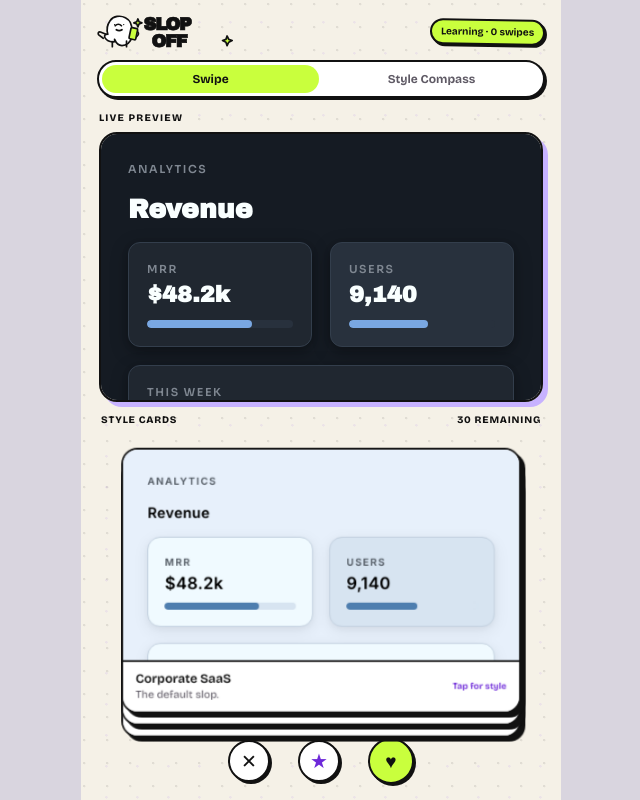
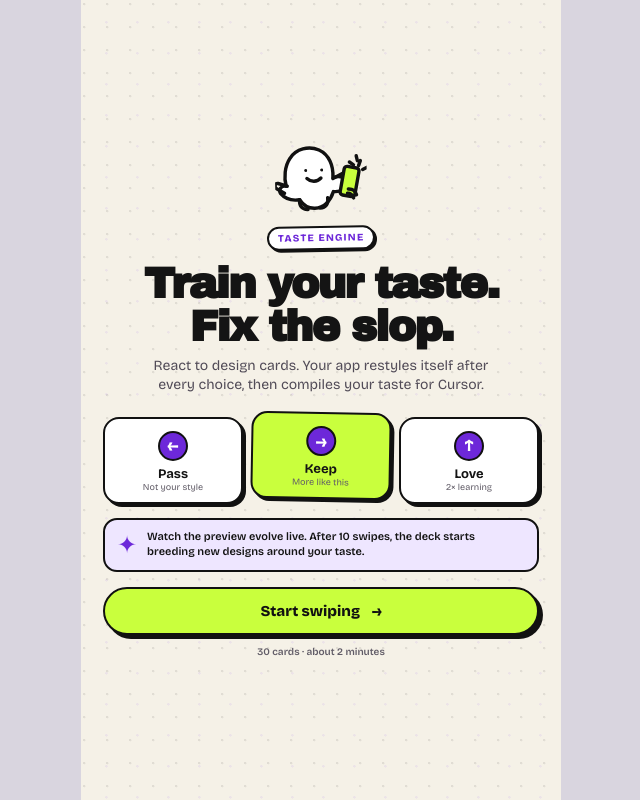
Before and after one commit to lukataylo/high-bar, a React (Vite) app: page / in a window 1280 px wide. Shown: the whole page, without its empty margins (319-959 px from the left). Built offline with nearby package versions, Linux system fonts and the light colour scheme.

Commit message:
feat: add guided onboarding and browser preview chrome
Co-authored-by: lukataylo <lukataylo@users.noreply.github.com>

```diff
--- a/src/App.tsx
+++ b/src/App.tsx
@@ -28,6 +28,7 @@ const SESSION_CARD_COUNT = 30;
 type Tab = "swipe" | "compass";
 
 export default function App() {
+  const [showOnboarding, setShowOnboarding] = useState(true);
   const [state, setState] = useState<TasteState>(initialState);
   const [tab, setTab] = useState<Tab>("swipe");
   const [tasteFile, setTasteFile] = useState<TasteFile | null>(null);
@@ -101,6 +102,52 @@ export default function App() {
           ? "Breeding"
           : "Learning";
 
+  if (showOnboarding) {
+    return (
+      <div className="app onboarding">
+        <div className="onboarding-logo">
+          <SlopOffLogo />
+        </div>
+        <div className="onboarding-copy">
+          <span className="onboarding-kicker">Taste Engine</span>
+          <h1>Train your taste.<br />Fix the slop.</h1>
+          <p>
+            React to design cards. Your app restyles itself after every choice,
+            then compiles your taste for Cursor.
+          </p>
+        </div>
+        <div className="swipe-guide">
+          <div className="swipe-step">
+            <span className="swipe-icon">←</span>
+            <strong>Pass</strong>
+            <small>Not your style</small>
+          </div>
+          <div className="swipe-step featured">
+            <span className="swipe-icon">→</span>
+            <strong>Keep</strong>
+            <small>More like this</small>
+          </div>
+          <div className="swipe-step">
+            <span className="swipe-icon">↑</span>
+            <strong>Love</strong>
+            <small>2× learning</small>
+          </div>
+        </div>
+        <div className="evolution-note">
+          <span>✦</span>
+          <p>
+            Watch the preview evolve live. After 10 swipes, the deck starts
+            breeding new designs around your taste.
+          </p>
+        </div>
+        <button className="start-button" onClick={() => setShowOnboarding(false)}>
+          Start swiping <span>→</span>
+        </button>
+        <small className="onboarding-foot">30 cards · about 2 minutes</small>
+      </div>
+    );
+  }
+
   return (
     <div className="app">
       <div className="topbar">
@@ -129,7 +176,14 @@ export default function App() {
               Live preview
             </div>
             <div className="mirror-frame">
-              <MockUI tokens={tokens} layout="dashboard" />
+              <div className="browser-bar">
+                <div className="browser-dots"><i /><i /><i /></div>
+                <div className="browser-address">your-app.local</div>
+                <span className="browser-more">•••</span>
+              </div>
+              <div className="browser-content">
+                <MockUI tokens={tokens} layout="dashboard" />
+              </div>
             </div>
           </div>
 
--- a/src/app.css
+++ b/src/app.css
@@ -7,7 +7,7 @@
 }
 
 .mirror-panel {
-  padding: 8px 18px 12px;
+  padding: 8px 18px 10px;
 }
 
 .mirror-tag {
@@ -16,7 +16,7 @@
   font-size: 10px;
   color: #111111;
   font-weight: 800;
-  margin-bottom: 8px;
+  margin-bottom: 3px;
   text-transform: uppercase;
   letter-spacing: 0.12em;
 }
@@ -29,7 +29,64 @@
   box-shadow: 5px 5px 0 #c7b2ff;
 }
 
-.mirror-frame .mirror {
+.browser-bar {
+  height: 29px;
+  display: grid;
+  grid-template-columns: 50px 1fr 34px;
+  align-items: center;
+  gap: 6px;
+  padding: 0 8px;
+  color: #514b57;
+  background: #ffffff;
+  border-bottom: 2px solid #111111;
+  font-size: 9px;
+}
+
+.browser-dots {
+  display: flex;
+  gap: 4px;
+}
+
+.browser-dots i {
+  width: 7px;
+  height: 7px;
+  background: #c9ff3d;
+  border: 1.5px solid #111111;
+  border-radius: 999px;
+}
+
+.browser-dots i:nth-child(2) {
+  background: #c7b2ff;
+}
+
+.browser-dots i:nth-child(3) {
+  background: #ffffff;
+}
+
+.browser-address {
+  overflow: hidden;
+  padding: 3px 10px;
+  text-align: center;
+  text-overflow: ellipsis;
+  white-space: nowrap;
+  background: #f3f0f5;
+  border: 1.5px solid #111111;
+  border-radius: 999px;
+  font-family: "IBM Plex Mono", monospace;
+}
+
+.browser-more {
+  text-align: right;
+  font-weight: 900;
+  letter-spacing: 1px;
+}
+
+.browser-content {
+  height: calc(100% - 29px);
+  overflow: hidden;
+}
+
+.browser-content .mirror {
   height: 100%;
   overflow: auto;
 }
@@ -38,7 +95,7 @@
 .deck-header {
   display: flex;
   justify-content: space-between;
-  padding: 0 20px 7px;
+  padding: 0 20px 3px;
   color: #111111;
   font-size: 10px;
   font-weight: 800;
@@ -289,7 +346,7 @@
   align-items: center;
   justify-content: center;
   gap: 28px;
-  padding: 10px 0 16px;
+  padding: 19px 0 16px;
 }
 
 .act {
--- a/src/components/SlopOffLogo.tsx
+++ b/src/components/SlopOffLogo.tsx
@@ -2,31 +2,36 @@ export function SlopOffLogo() {
   return (
     <svg
       className="slop-off-logo"
-      viewBox="0 0 250 76"
+      viewBox="0 0 92 76"
       role="img"
-      aria-label="Slop Off"
+      aria-label="Slop Off ghost"
     >
       <g
         fill="none"
         stroke="#111111"
-        strokeWidth="3"
+        strokeWidth="3.4"
         strokeLinecap="round"
         strokeLinejoin="round"
       >
         <path
           fill="#ffffff"
-          d="M31 55c-7 1-14-2-17-7-2-4 1-7 5-6-2-7-1-17 4-24 6-8 18-10 27-5 8 4 12 13 11 23 6-2 11 0 12 4 1 5-5 8-12 8-2 8-9 14-17 14-6 0-10-4-13-11Z"
+          d="M24 57c-8 1-15-2-19-7-2-4 1-8 6-7-2-8-1-20 5-28C22 6 35 3 45 8c10 5 14 16 13 28 7-2 13 0 14 5 1 6-6 10-14 9-3 9-10 16-19 16-7 0-12-4-15-9Z"
         />
-        <path d="M32 27c3-3 8-3 11 0M34 34c3 2 7 2 10 0" />
-        <circle cx="31" cy="25" r="1.2" fill="#111111" stroke="none" />
-        <circle cx="47" cy="25" r="1.2" fill="#111111" stroke="none" />
-        <path d="M27 55v9M52 54v10" />
-        <path d="M16 42 6 38c-3-1-5 2-3 5l8 6" />
-        <rect x="58" y="31" width="12" height="20" rx="2" fill="#c9ff3d" transform="rotate(12 64 41)" />
-        <path d="m70 20 2-5 2 5 5 2-5 2-2 5-2-5-5-2 5-2ZM227 51l2-6 3 6 6 2-6 3-3 6-2-6-6-3 6-2Z" fill="#c9ff3d" />
+        <circle cx="31" cy="28" r="1.5" fill="#111111" stroke="none" />
+        <circle cx="47" cy="28" r="1.5" fill="#111111" stroke="none" />
+        <path d="M32 36c4 4 10 4 14 0M24 57c-1 6 2 10 8 10M52 56c1 6-2 10-8 10" />
+        <path d="M12 43 3 40c-3-1-4 3-2 5l8 5M58 37l10-5" />
+        <rect
+          x="67"
+          y="26"
+          width="15"
+          height="29"
+          rx="3"
+          fill="#c9ff3d"
+          transform="rotate(12 74.5 40.5)"
+        />
+        <path d="M84 25l2-5M88 29l4-2M83 20l-1-5M79 24l-4-3M73 48c4 0 7 2 8 6M72 52c3 0 5 2 6 5" />
       </g>
-      <text x="82" y="34" className="logo-word">SLOP</text>
-      <text x="96" y="65" className="logo-word">OFF</text>
     </svg>
   );
 }
--- a/src/index.css
+++ b/src/index.css
@@ -55,25 +55,14 @@ button {
 }
 
 .brand {
-  width: 142px;
-  height: 48px;
+  width: 54px;
+  height: 45px;
 }
 
 .slop-off-logo {
   display: block;
   width: 100%;
   height: 100%;
-}
-
-.logo-word {
-  fill: #111111;
-  font-family: "Archivo Black", "Arial Black", sans-serif;
-  font-size: 31px;
-  font-weight: 900;
-  letter-spacing: -2px;
-  paint-order: stroke;
-  stroke: #111111;
-  stroke-width: 1px;
 }
 
 .brand-sub {
@@ -114,6 +103,163 @@ button {
   color: #111111;
   background: #c9ff3d;
   box-shadow: none;
+}
+
+/* ---- Single-screen onboarding ---- */
+.onboarding {
+  align-items: center;
+  justify-content: center;
+  padding: 24px 22px;
+  text-align: center;
+}
+
+.onboarding-logo {
+  width: 92px;
+  height: 76px;
+  margin-bottom: 8px;
+  transform: rotate(-2deg);
+}
+
+.onboarding-logo .slop-off-logo {
+  width: 100%;
+  height: 100%;
+}
+
+.onboarding-copy {
+  max-width: 390px;
+}
+
+.onboarding-kicker {
+  display: inline-block;
+  padding: 4px 9px;
+  color: #6d28d9;
+  border: 2px solid #111111;
+  border-radius: 999px;
+  background: #ffffff;
+  box-shadow: 2px 2px 0 #111111;
+  font-size: 10px;
+  font-weight: 800;
+  letter-spacing: 0.12em;
+  text-transform: uppercase;
+  transform: rotate(-1deg);
+}
+
+.onboarding h1 {
+  margin: 13px 0 8px;
+  font-family: "Archivo Black", "Arial Black", sans-serif;
+  font-size: clamp(32px, 9vw, 43px);
+  line-height: 0.98;
+  letter-spacing: -0.045em;
+}
+
+.onboarding-copy > p {
+  max-width: 350px;
+  margin: 0 auto;
+  color: #514b57;
+  font-size: 14px;
+  line-height: 1.4;
+}
+
+.swipe-guide {
+  width: 100%;
+  display: grid;
+  grid-template-columns: repeat(3, 1fr);
+  gap: 8px;
+  margin: 22px 0 14px;
+}
+
+.swipe-step {
+  display: flex;
+  min-width: 0;
+  flex-direction: column;
+  align-items: center;
+  padding: 12px 5px 10px;
+  background: #ffffff;
+  border: 2px solid #111111;
+  border-radius: 16px;
+  box-shadow: 3px 3px 0 #111111;
+}
+
+.swipe-step.featured {
+  background: #c9ff3d;
+  transform: translateY(-5px) rotate(1deg);
+}
+
+.swipe-icon {
+  display: grid;
+  width: 30px;
+  height: 30px;
+  margin-bottom: 5px;
+  place-items: center;
+  color: #ffffff;
+  background: #6d28d9;
+  border: 2px solid #111111;
+  border-radius: 999px;
+  font-size: 17px;
+  font-weight: 900;
+}
+
+.swipe-step strong {
+  font-size: 13px;
+}
+
+.swipe-step small {
+  color: #615c67;
+  font-size: 9px;
+  white-space: nowrap;
+}
+
+.evolution-note {
+  display: flex;
+  width: 100%;
+  align-items: center;
+  gap: 10px;
+  padding: 10px 12px;
+  text-align: left;
+  background: #eee6ff;
+  border: 2px solid #111111;
+  border-radius: 14px;
+}
+
+.evolution-note > span {
+  color: #6d28d9;
+  font-size: 24px;
+}
+
+.evolution-note p {
+  margin: 0;
+  font-size: 11px;
+  font-weight: 600;
+  line-height: 1.35;
+}
+
+.start-button {
+  width: 100%;
+  margin-top: 15px;
+  padding: 13px 18px;
+  display: flex;
+  align-items: center;
+  justify-content: center;
+  gap: 12px;
+  color: #111111;
+  background: #c9ff3d;
+  border: 2px solid #111111;
+  border-radius: 999px;
+  box-shadow: 4px 4px 0 #111111;
+  font-size: 15px;
+  font-weight: 800;
+}
+
+.start-button:active {
+  transform: translate(2px, 2px);
+  box-shadow: 2px 2px 0 #111111;
+}
+
+.onboarding-foot {
+  margin-top: 11px;
+  color: #615c67;
+  font-size: 10px;
+  font-weight: 600;
 }
 
 /* ---- Mirror surface: the only thing the taste tokens restyle ---- */
```
